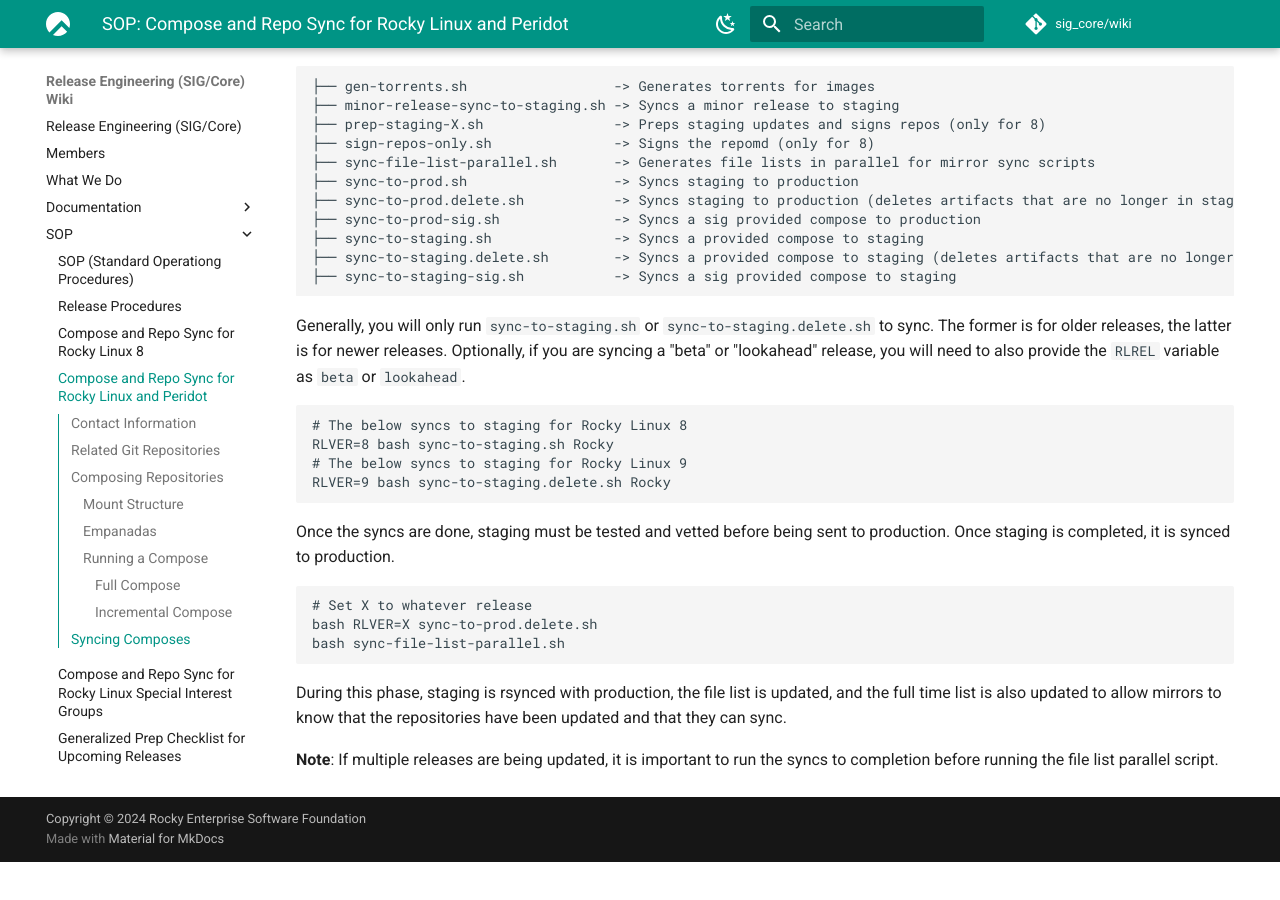
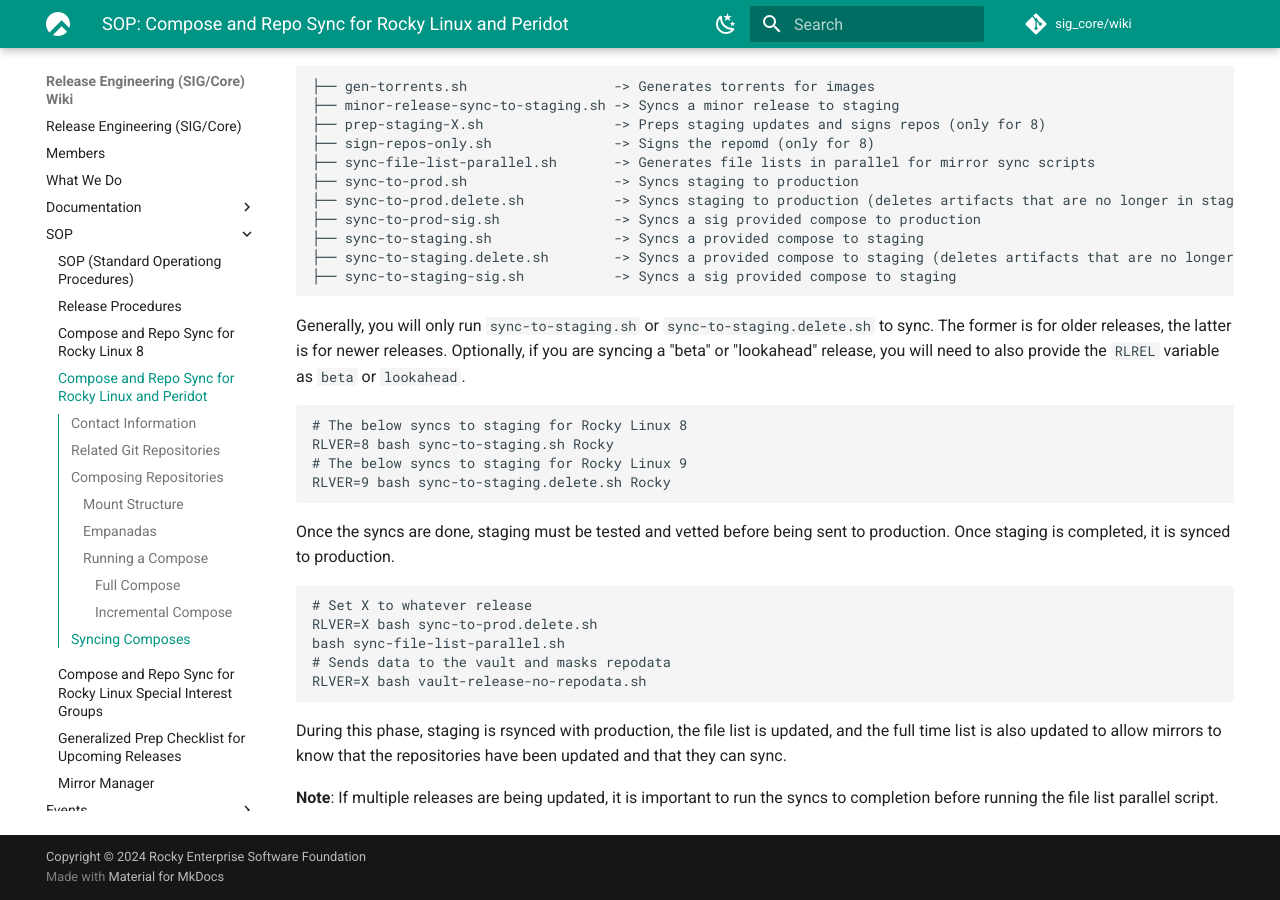
Before and after one commit to rocky-linux/sig-core-wiki, an MkDocs documentation site: the page built from docs/sop/sop_compose.md, in a window 1280 px wide and 900 px high, scrolled down 2809 px. Built offline with MkDocs 1.6.1 and Material for MkDocs 9.7.7, drawn with Linux system fonts in a browser that asks for light colours; before the commit the page ends 3671 px from its top, so only the background shows below that.

Commit message:
clarity to sop

````diff
--- a/docs/sop/sop_compose.md
+++ b/docs/sop/sop_compose.md
@@ -133,8 +133,10 @@
 
 ```
 # Set X to whatever release
-bash RLVER=X sync-to-prod.delete.sh
+RLVER=X bash sync-to-prod.delete.sh
 bash sync-file-list-parallel.sh
+# Sends data to the vault and masks repodata
+RLVER=X bash vault-release-no-repodata.sh
 ```
 
 During this phase, staging is rsynced with production, the file list is updated, and the full time list is also updated to allow mirrors to know that the repositories have been updated and that they can sync.
````
Also changed, not shown: docs/sop/sop_compose_8.md (+11 -15 lines).
